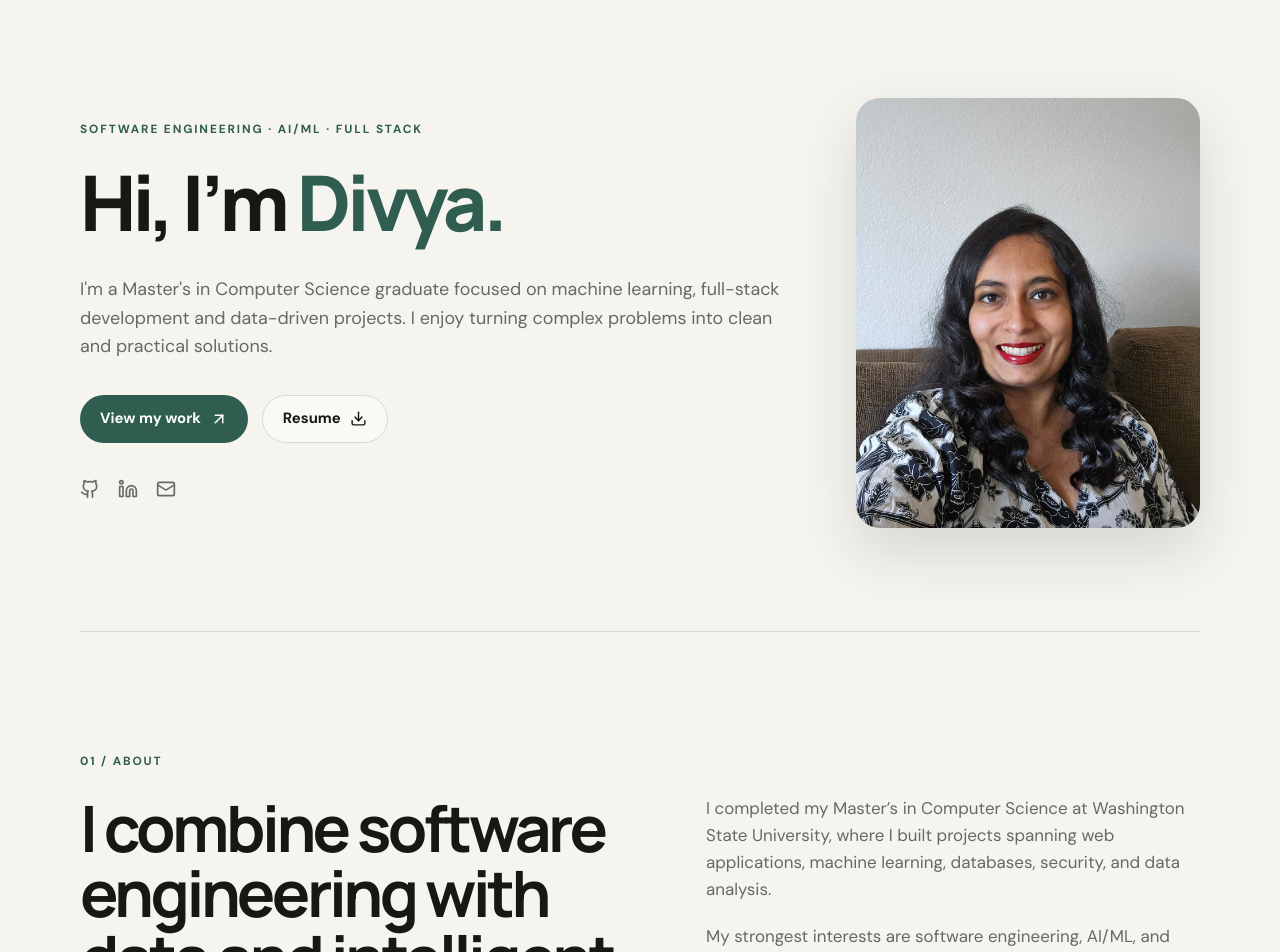
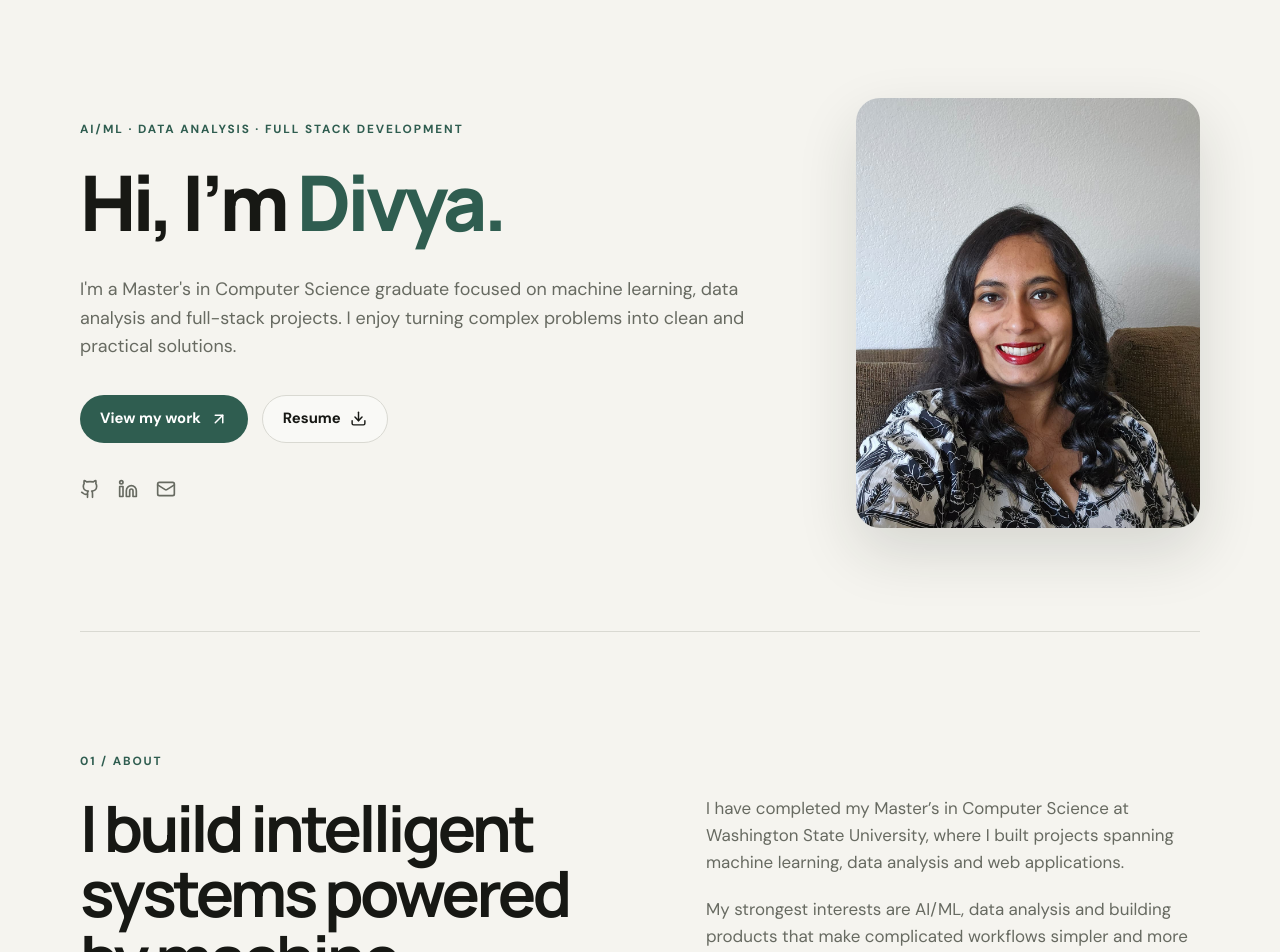
Before and after one commit to DivaDivya/Personal-Webpage, a React (Vite) app: page / in a window 1280 px wide. Shown: the part 100-1052 px from the top of the page. Built offline with nearby package versions, Linux system fonts and the light colour scheme.

Commit message:
Update main.jsx

```diff
--- a/src/main.jsx
+++ b/src/main.jsx
@@ -70,7 +70,7 @@ function App() {
 
             <div className="hero-content">
               <div className="eyebrow">
-                SOFTWARE ENGINEERING · AI/ML · FULL STACK
+                AI/ML · DATA ANALYSIS · FULL STACK DEVELOPMENT
               </div>
 
               <h1>
@@ -79,8 +79,8 @@ function App() {
 
               <p className="hero-copy">
                 I'm a Master's in Computer Science graduate focused on machine learning,
-                full-stack development and data-driven projects. I enjoy turning
-                complex problems into clean and practical solutions.
+                data analysis and full-stack projects. I enjoy turning complex problems
+                into clean and practical solutions.
               </p>
 
               <div className="hero-actions">
@@ -139,15 +139,15 @@ function App() {
         <section id="about" className="section container">
           <div className="section-kicker">01 / ABOUT</div>
           <div className="about-grid">
-            <h2>I combine software engineering with data and intelligent systems.</h2>
+            <h2>I build intelligent systems powered by machine learning and data analysis.</h2>
             <div className="about-copy">
               <p>
-                I completed my Master’s in Computer Science at Washington State University,
-                where I built projects spanning web applications, machine learning,
-                databases, security, and data analysis.
+                I have completed my Master’s in Computer Science at Washington State University,
+                where I built projects spanning machine learning, data analysis
+                and web applications.
               </p>
               <p>
-                My strongest interests are software engineering, AI/ML, and building
+                My strongest interests are AI/ML, data analysis and building
                 products that make complicated workflows simpler and more intuitive.
               </p>
             </div>
@@ -198,8 +198,8 @@ function App() {
               <div>
                 <h3>Master of Science in Computer Science</h3>
                 <p>
-                  Graduate coursework and projects across software engineering, machine learning,
-                  web development, security, scientific computing, and data-driven systems.
+                  Graduate coursework and projects across machine learning,
+                  data analysis and software engineering ecosystems.
                 </p>
               </div>
             </div>
@@ -207,9 +207,9 @@ function App() {
             <div className="timeline-item">
               <div className="timeline-meta">SOFTWARE & DATA PROJECTS</div>
               <div>
-                <h3>Full-Stack Development · Machine Learning · Analytics</h3>
+                <h3>Machine Learning ·Analytics  ·Full-Stack Development</h3>
                 <p>
-                  Built end-to-end applications and ML systems using React, Node.js,
+                  Built end-to-end ML systems and applications using React, Node.js,
                   Express, SQL, Python, TensorFlow, PyTorch, and modern development workflows.
                 </p>
               </div>
@@ -229,9 +229,9 @@ function App() {
           <div className="container contact-inner">
             <div className="section-kicker light">05 / CONTACT</div>
             <h2>Have a role, project, or idea in mind?</h2>
-            <p>I’m always interested in thoughtful software, AI, and data opportunities.</p>
+            <p>I’m always interested in thoughtful AI, data and software opportunities.</p>
             <a className="button contact-button" href="mailto:sdivya28@gmail.com">
-              Let’s connect <Mail size={18} />
+              Let’s connect! <Mail size={18} />
             </a>
           </div>
         </section>
```
